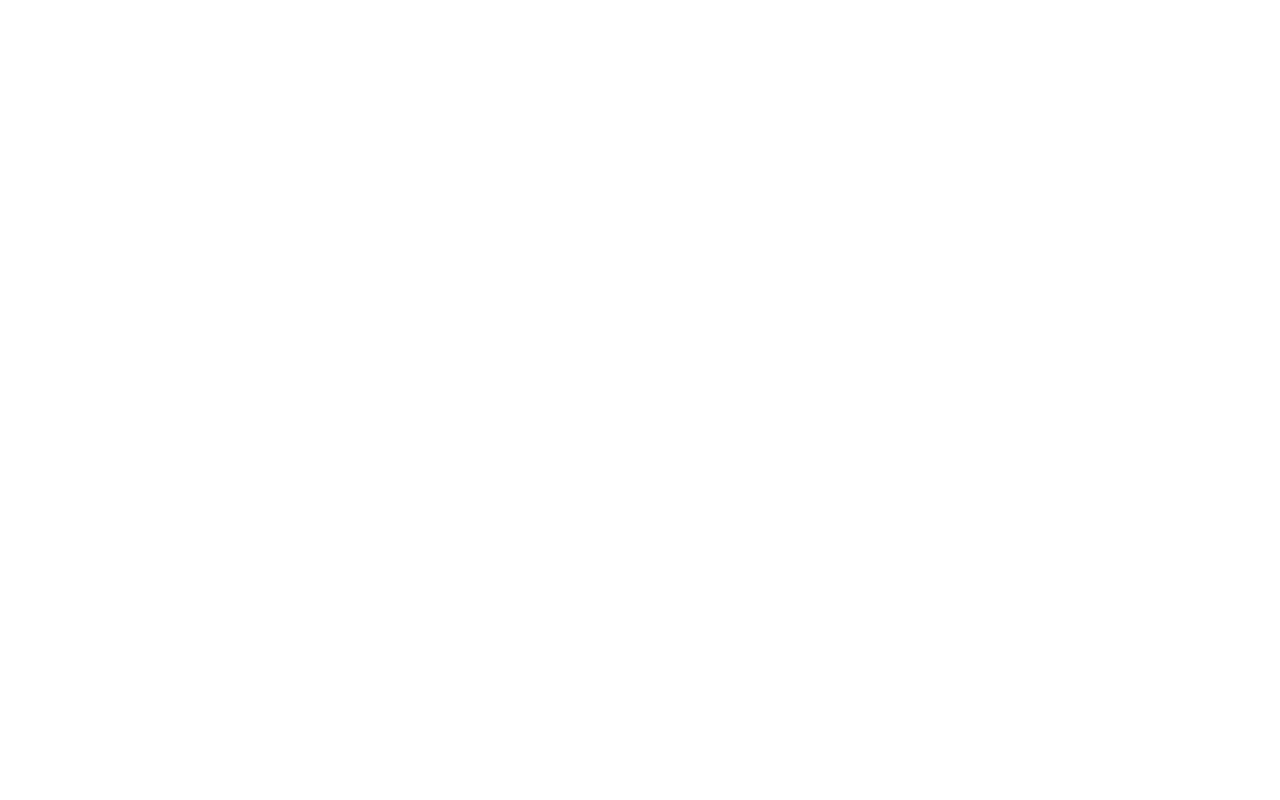
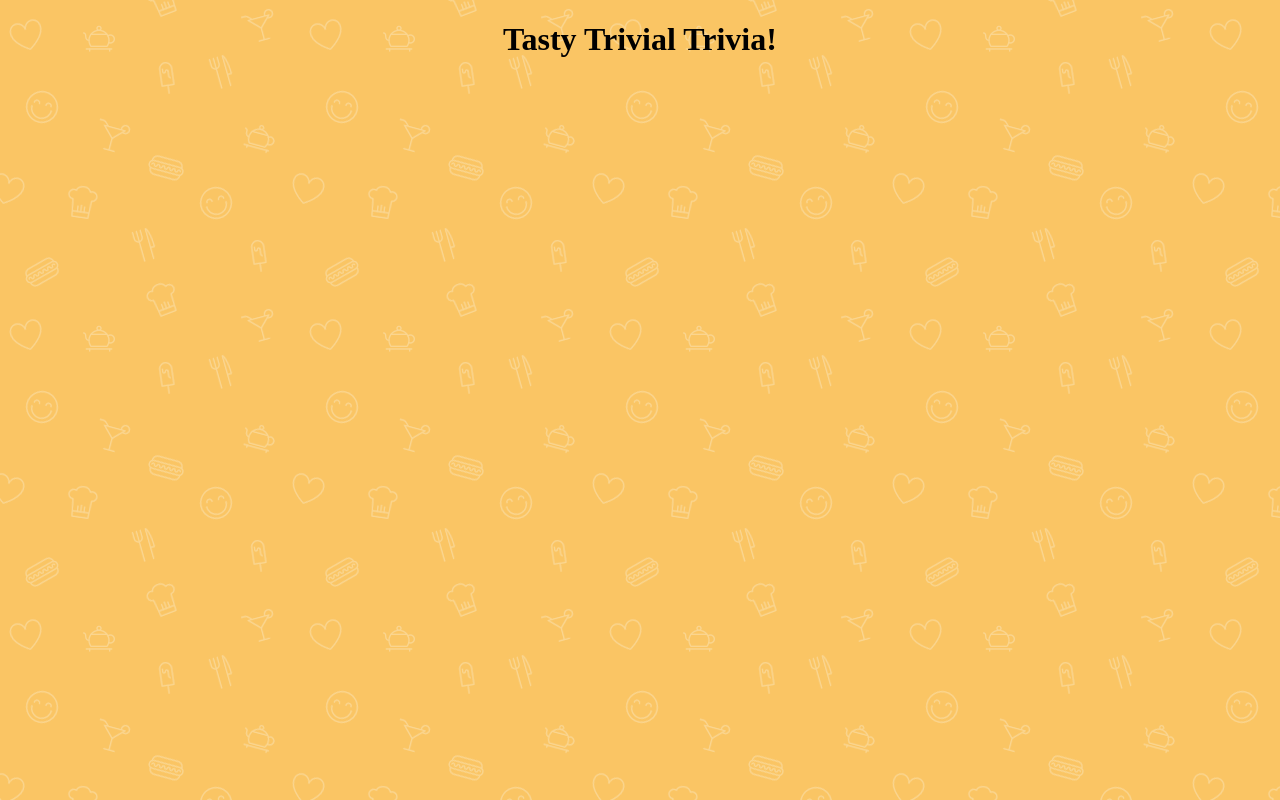
Before and after one commit to w3fl3x/TriviaGame, a plain HTML site: page index.html in a window 1280 px wide. Drawn offline with Linux system fonts and the light colour scheme.

Commit message:
Added background image. Centered text in style.css.

```diff
--- a/assets/css/style.css
+++ b/assets/css/style.css
@@ -0,0 +1,4 @@
+body {
+    background: url("../images/food.png");
+    text-align: center;
+}
--- a/index.html
+++ b/index.html
@@ -9,6 +9,6 @@
     <link rel="stylesheet" href="assets/css/style.css">
 </head>
 <body>
-
+    <h1>Tasty Trivial Trivia!</h1>
 </body>
 </html>
```
Also changed, not shown: assets/images/food.png (added).
